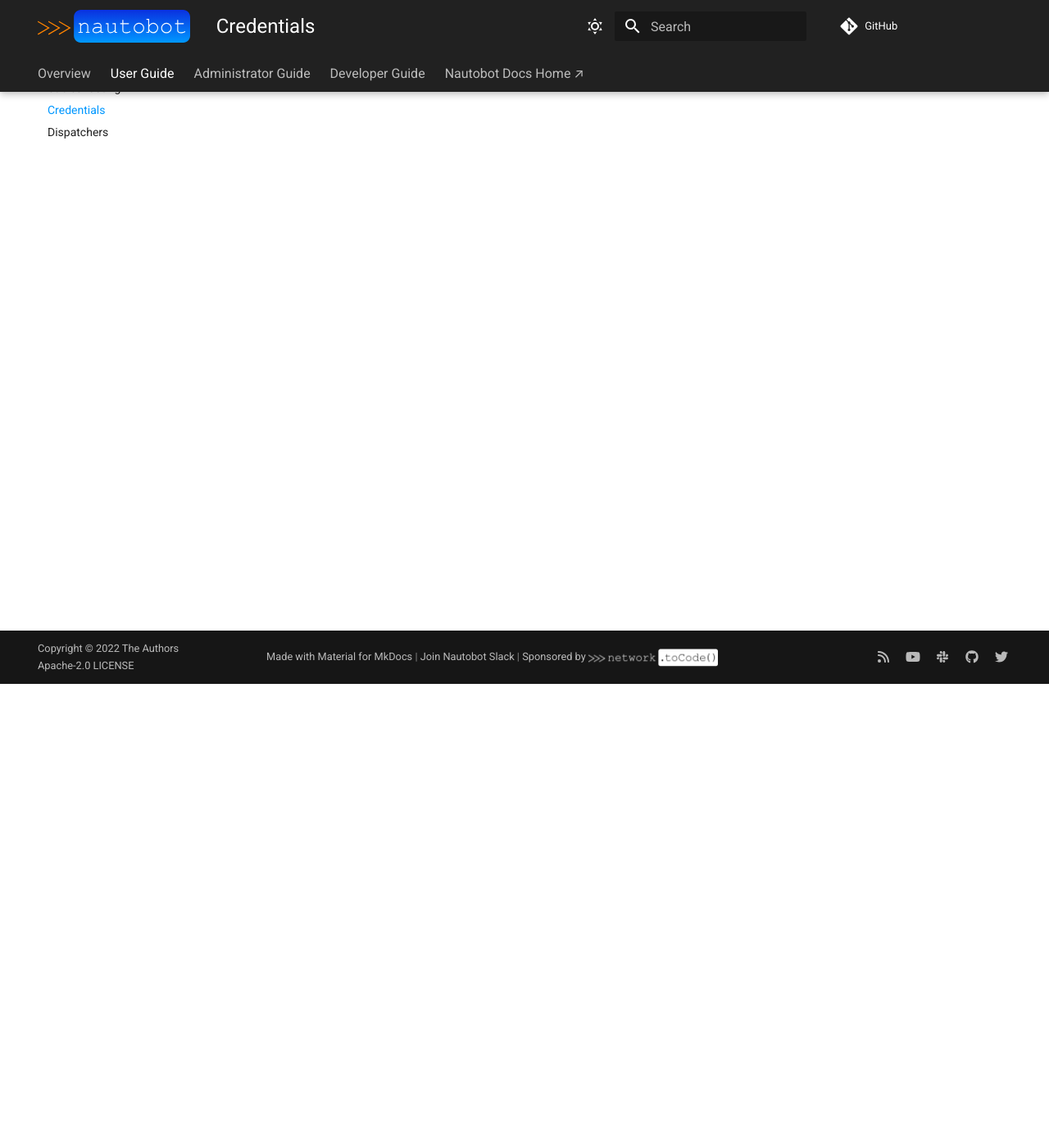
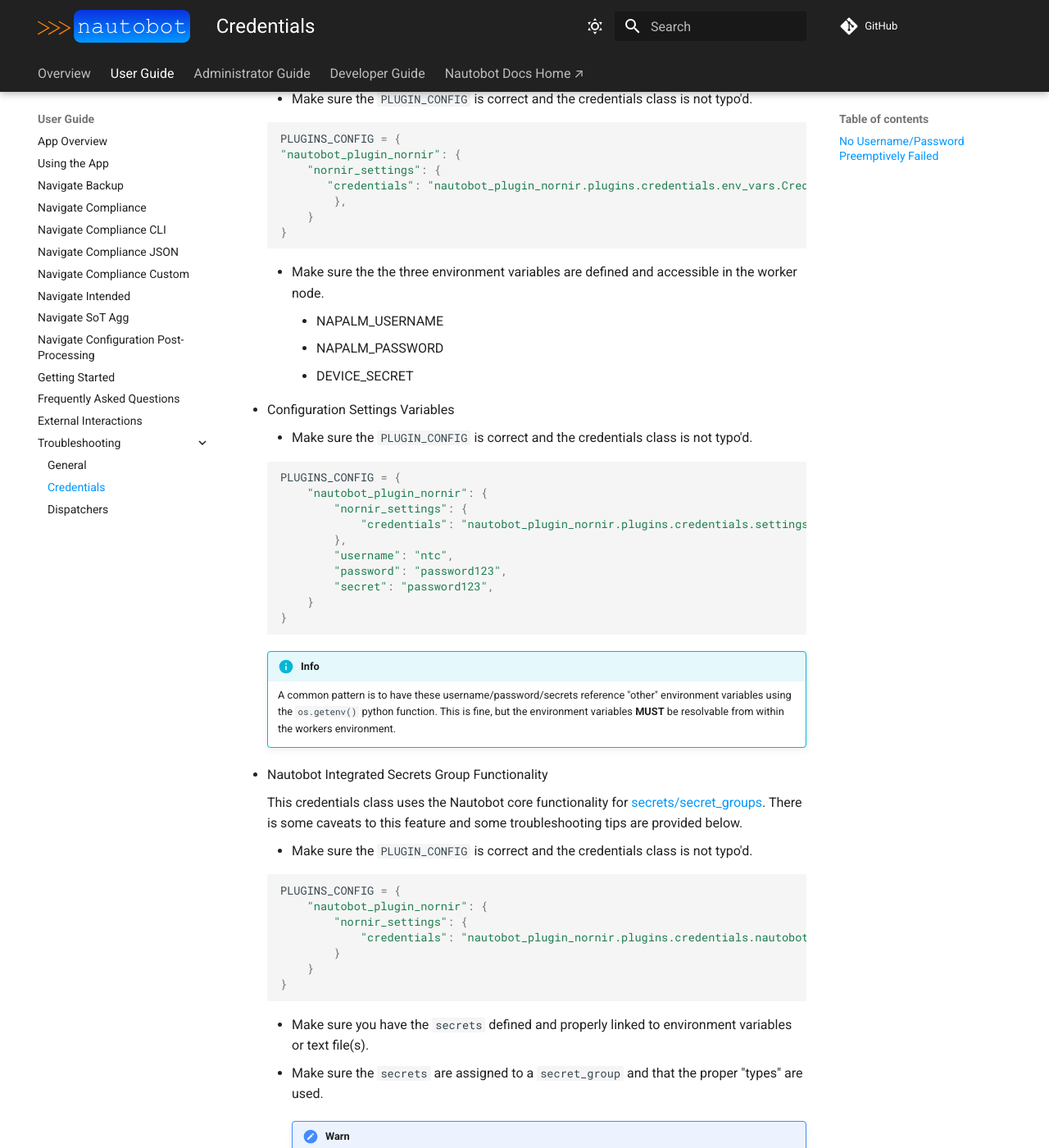
Before and after one commit to nautobot/nautobot-app-golden-config, an MkDocs documentation site: the page built from docs/user/troubleshooting/troubleshoot_credentials.md, in a window 1280 px wide and 1400 px high, scrolled down 566 px. Shown: the whole window at 82% size. Built offline with MkDocs 1.6.1 and Material for MkDocs 9.7.7, drawn with Linux system fonts in a browser that asks for light colours; comment, search, counter and statistics services are not loaded; some of the changed text lies outside the part shown.

Commit message:
troubleshooting credentials and a few other cleanups

````diff
--- a/docs/user/troubleshooting/troubleshoot_credentials.md
+++ b/docs/user/troubleshooting/troubleshoot_credentials.md
@@ -1,3 +1,81 @@
 # Troubleshooting Credentials
 
-Coming Soon...
+Credentials are an important aspect of the Golden Config application. In order to capture backup configs the application must have credentials to login to network devices. Golden Config simply utilizes another library to generate the inventory and to populate the credentials to use.
+
+At the time of writing this there are three main credentials types that Golden Config can utilize.
+
+- Environment Variables
+- Configuration Settings Variables
+- Nautobot Integrated Secrets Group Functionality
+
+These are documented in the [Nautobot Plugin Nornir](https://docs.nautobot.com/projects/plugin-nornir/en/latest/user/app_feature_credentials/) documentation.
+
+### No Username/Password Preemptively Failed
+
+This will cover some things to check for each of the credentials classes supported.
+
+- Environment Variables
+    - Make sure the `PLUGIN_CONFIG` is correct and the credentials class is not typo'd.
+
+    ```python
+    PLUGINS_CONFIG = {
+    "nautobot_plugin_nornir": {
+        "nornir_settings": {
+           "credentials": "nautobot_plugin_nornir.plugins.credentials.env_vars.CredentialsEnvVars"
+            },
+        }
+    }
+    ```
+
+    - Make sure the the three environment variables are defined and accessible in the worker node.
+        - NAPALM_USERNAME
+        - NAPALM_PASSWORD
+        - DEVICE_SECRET
+
+- Configuration Settings Variables
+    - Make sure the `PLUGIN_CONFIG` is correct and the credentials class is not typo'd.
+
+    ```python
+    PLUGINS_CONFIG = {
+        "nautobot_plugin_nornir": {
+            "nornir_settings": {
+                "credentials": "nautobot_plugin_nornir.plugins.credentials.settings_vars.CredentialsSettingsVars",
+            },
+            "username": "ntc",
+            "password": "password123",
+            "secret": "password123",
+        }
+    }
+    ```
+
+    !!! info
+        A common pattern is to have these username/password/secrets reference "other" environment variables using the `os.getenv()` python function. This is fine, but the environment variables **MUST** be resolvable from within the workers environment.
+
+- Nautobot Integrated Secrets Group Functionality
+
+    This credentials class uses the Nautobot core functionality for [secrets/secret_groups](https://docs.nautobot.com/projects/core/en/stable/core-functionality/secrets/). There is some caveats to this feature and some troubleshooting tips are provided below.
+
+    - Make sure the `PLUGIN_CONFIG` is correct and the credentials class is not typo'd.
+
+    ```python
+    PLUGINS_CONFIG = {
+        "nautobot_plugin_nornir": {
+            "nornir_settings": {
+                "credentials": "nautobot_plugin_nornir.plugins.credentials.nautobot_secrets.CredentialsNautobotSecrets",
+            }
+        }
+    }
+    ```
+
+    - Make sure you have the `secrets` defined and properly linked to environment variables or text file(s).
+    - Make sure the `secrets` are assigned to a `secret_group` and that the proper "types" are used.
+
+        !!! warn
+            This credentials class is expecting some defaults to be used to auto load the credentials. The below "types" must be used if the default PLUGIN_CONFIG from above is used. If the `Access Type` needs to be changed see [Nautobot Secrets Nornir Docs](https://docs.nautobot.com/projects/plugin-nornir/en/latest/user/app_feature_credentials/#nautobot-secrets).
+
+        - Access Type = "Generic" and Secret_Type = "Username" and linked to the secret objects that links to the username.
+        - Access Type = "Generic" and Secret_Type = "Password" and linked to the secret objects that links to the password.
+        - Access Type = "Generic" and Secret_Type = "Secret" and linked to the secret objects that links to the secret.
+
+    - Make sure the `secret_group` is applied to the device.
+        - Edit device object and save it with a secret_group that identifies the credentials for that device.
--- a/mkdocs.yml
+++ b/mkdocs.yml
@@ -107,6 +107,7 @@
       - Frequently Asked Questions: "user/app_faq.md"
       - External Interactions: "user/app_external_interactions.md"
       - Troubleshooting:
+          - General: "user/troubleshooting/troubleshoot_general.md"
           - Credentials: "user/troubleshooting/troubleshoot_credentials.md"
           - Dispatchers: "user/troubleshooting/troubleshoot_dispatchers.md"
   - Administrator Guide:
````
Also changed, not shown: docs/user/troubleshooting/troubleshoot_dispatchers.md (+5 -5 lines), docs/user/troubleshooting/troubleshoot_general.md (+2 -0 lines).
